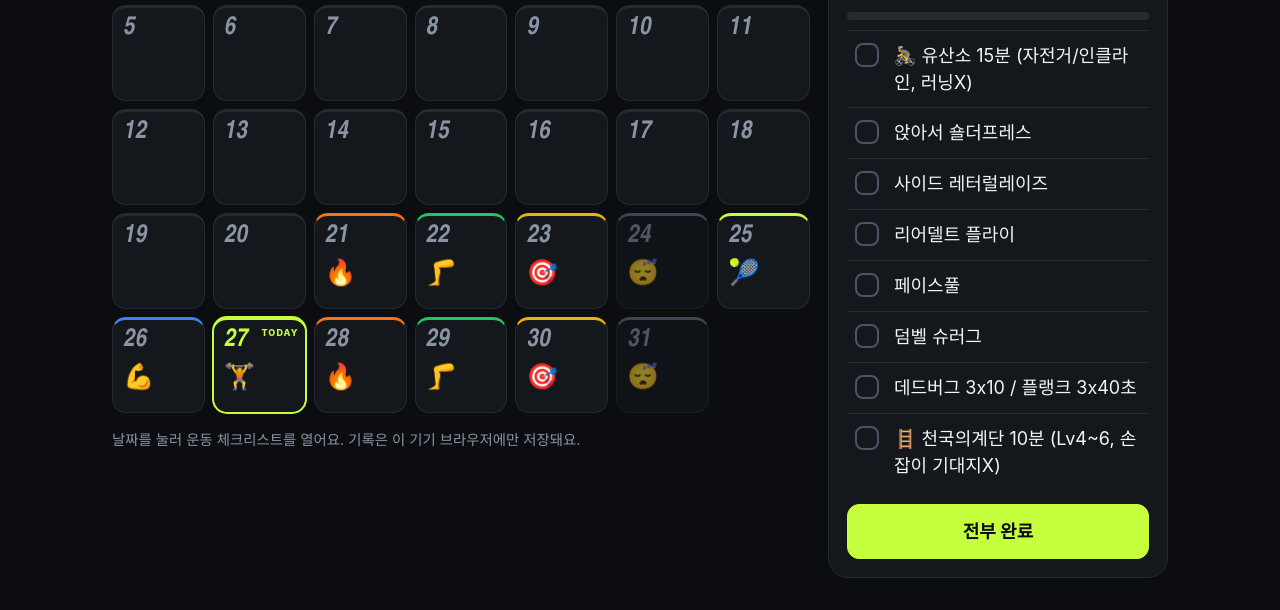
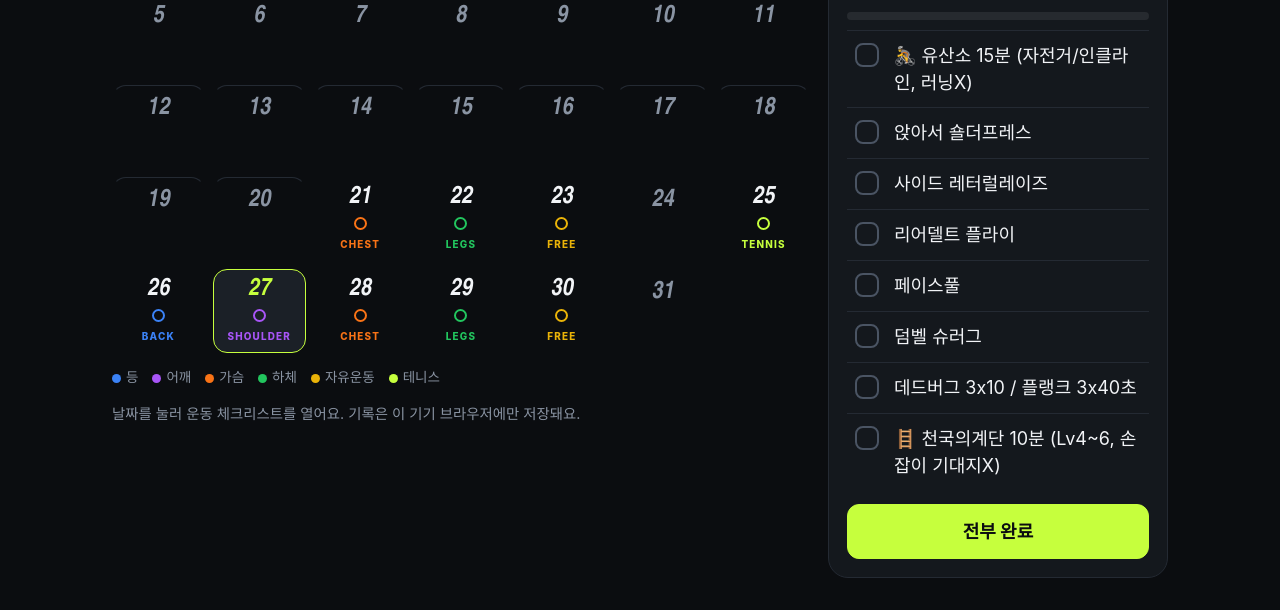
Before and after one commit to theikks/workout-calendar, a plain HTML site: page index.html in a window 1280 px wide. Shown: the part 361-971 px from the top of the page. Drawn offline with Linux system fonts and the light colour scheme; a web font is replaced by a local one.

Commit message:
dot calendar with per-workout colors
Co-Authored-By: Claude Sonnet 5.5 <noreply@anthropic.com>

```diff
--- a/index.html
+++ b/index.html
@@ -84,6 +84,29 @@ dialog::backdrop{background:#000a}
 dialog .panel{border:0;position:static}
 @media(min-width:900px){dialog{display:none}}
 @media(max-width:899px){#side{display:none}}
+
+/* A layout (dots) + per-workout colors */
+.cell{background:transparent;border:1px solid transparent;border-top:1px solid transparent;align-items:center;justify-content:center;gap:5px;text-align:center;min-height:56px;padding:4px}
+@media(min-width:900px){.cell{min-height:84px;gap:7px}}
+.cell:hover{background:var(--card);border-color:var(--line);transform:none}
+.cell .n{color:var(--ink);font-size:1.1rem}
+@media(min-width:900px){.cell .n{font-size:1.35rem}}
+.cell .dot{width:10px;height:10px;border-radius:50%;border:2px solid var(--c);box-sizing:border-box;background:conic-gradient(var(--c) calc(var(--p,0)*1%),transparent 0)}
+@media(min-width:900px){.cell .dot{width:13px;height:13px}}
+.cell.rest .dot,.cell.none .dot{visibility:hidden}
+.cell.rest .n,.cell.none .n{color:var(--mute)}
+.cell.rest{opacity:1}
+.cell .tg{display:none;font-size:.55rem;font-weight:800;letter-spacing:.12em;color:var(--c);min-height:.8em}
+@media(min-width:900px){.cell .tg{display:block}}
+.cell.done{background:transparent}
+.cell.done .n,.cell.done .t{color:var(--ink)}
+.cell.done::before{content:none}
+.cell.today{border-color:var(--lime);background:#c6ff3d14}
+.cell.today::after{content:none}
+.cell.today .n{color:var(--lime)}
+.cell.sel{background:var(--card2);box-shadow:none;border-color:var(--lime)}
+.legend{display:flex;flex-wrap:wrap;gap:6px 14px;margin-top:14px;font-size:.75rem;color:var(--mute)}
+.legend i{display:inline-block;width:9px;height:9px;border-radius:50%;margin-right:5px;vertical-align:-1px}
 </style>
 </head>
 <body>
@@ -94,11 +117,11 @@ dialog .panel{border:0;position:static}
   </div>
   <div class="stats">
     <div class="stat"><b class="num" id="s1">0</b><span>이번 달 완료</span></div>
-    <div class="stat hot"><b class="num" id="s2">0</b><span>🔥 연속 운동일</span></div>
+    <div class="stat hot"><b class="num" id="s2">0</b><span>🔥 연속일</span></div>
     <div class="stat"><b class="num" id="s3">0%</b><span>이번 달 달성률</span></div>
   </div>
   <div class="wrap">
-    <div><div class="grid" id="grid"></div><p class="hint">날짜를 눌러 운동 체크리스트를 열어요. 기록은 이 기기 브라우저에만 저장돼요.</p></div>
+    <div><div class="grid" id="grid"></div><div class="legend" id="legend"></div><p class="hint">날짜를 눌러 운동 체크리스트를 열어요. 기록은 이 기기 브라우저에만 저장돼요.</p></div>
     <aside id="side"></aside>
   </div>
 </main>
@@ -170,7 +193,8 @@ function render() {
     if (p && p.rest) b.classList.add("rest");
     if (k === today) b.classList.add("today");
     if (k === ymd(sel)) b.classList.add("sel");
-    b.innerHTML = `<span class="n num">${n}</span><span class="t">${p ? p.t : ""}</span><span class="bar"><i style="width:${total ? Math.min(100, c / total * 100) : 0}%"></i></span>`;
+    b.innerHTML = `<span class="n num">${n}</span><span class="dot"></span><span class="tg">${p && !p.rest ? p.tag : ""}</span>`;
+    b.style.setProperty("--p", total ? Math.min(100, c / total * 100) : 0);
     b.onclick = () => { sel = d; render(); if (!wide()) dlg.showModal(); };
     g.append(b);
   }
@@ -203,6 +227,7 @@ function detail(d) {
 }
 
 const dlg = $("dlg");
+$("legend").innerHTML = DAYS.filter(d => !d.rest).map(d => `<span><i style="background:${d.c}"></i>${d.title.split(" ")[0]}</span>`).join("");
 $("prev").onclick = () => { view.setMonth(view.getMonth() - 1); render(); };
 $("next").onclick = () => { view.setMonth(view.getMonth() + 1); render(); };
 matchMedia("(min-width:900px)").addEventListener("change", render);
```
